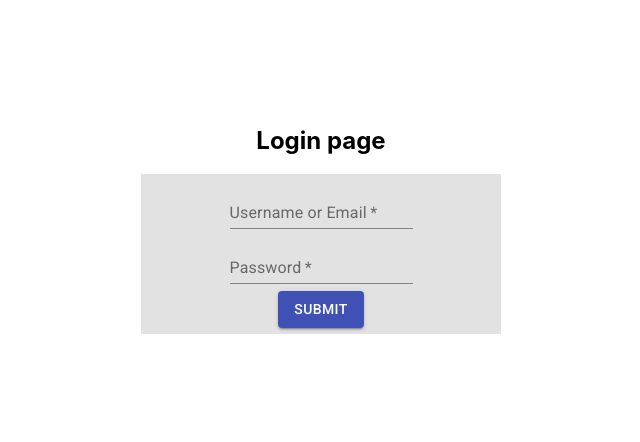
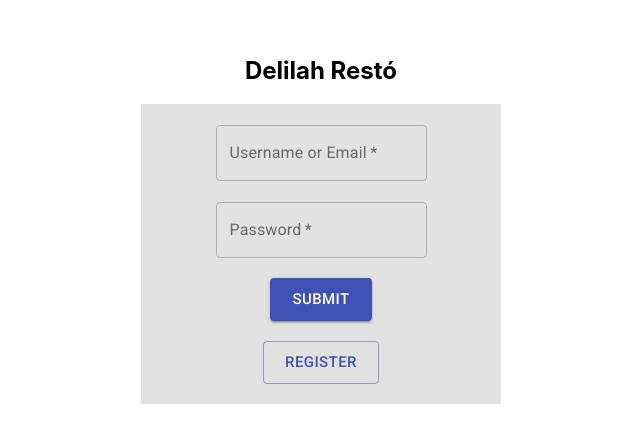
Before and after one commit to fvittorello/Delilah-frontend, a React (Create React App) app: page / in a window 1280 px wide. Shown: the part 180-622 px from the top of the page, without its empty margins (319-959 px from the left). Built offline with nearby package versions, Linux system fonts and the light colour scheme; the HTML template or start-up script is replaced by a standard one.

Commit message:
chore(LoginForm) minor fixes

```diff
--- a/src/components/LoginForm/index.jsx
+++ b/src/components/LoginForm/index.jsx
@@ -7,10 +7,13 @@ import { Button } from '@material-ui/core';
 export default function LoginForm() {
 	return (
 		<form className='login-form'>
-			<TextField id='standard-basic' label='Username or Email' placeholder='user@mail.com' required />
-			<TextField id='standard-basic' label='Password' type='password' placeholder='********' required />
-			<Button variant='contained' color='primary'>
+			<TextField variant='outlined' id='user-input' label='Username or Email' placeholder='user@mail.com' required />
+			<TextField variant='outlined' id='user-pass' label='Password' type='password' placeholder='********' required />
+			<Button variant='contained' color='primary' size='large'>
 				Submit
+			</Button>
+			<Button variant='outlined' color='primary' size='large'>
+				Register
 			</Button>
 		</form>
 	);
--- a/src/components/LoginForm/login-form.style.css
+++ b/src/components/LoginForm/login-form.style.css
@@ -1,6 +1,6 @@
 .login-form {
 	width: 360px;
-	height: 160px;
+	height: 300px;
 	display: flex;
 	flex-direction: column;
 	align-items: center;
--- a/src/views/Login/index.jsx
+++ b/src/views/Login/index.jsx
@@ -7,7 +7,7 @@ import LoginForm from 'components/LoginForm';
 export default function Login() {
 	return (
 		<div className='login-page'>
-			<h2 children='Login page' />
+			<h2 children='Delilah Restó' />
 			<LoginForm />
 		</div>
 	);
```
